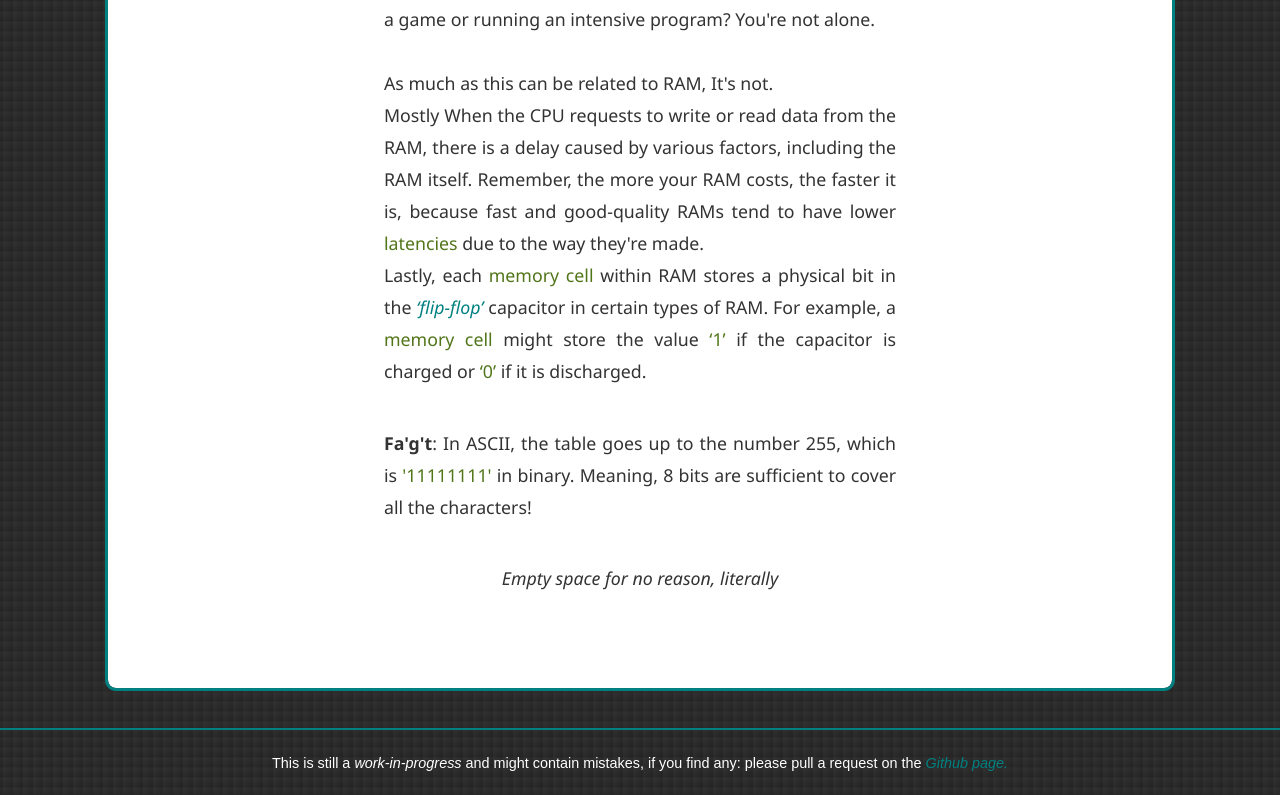
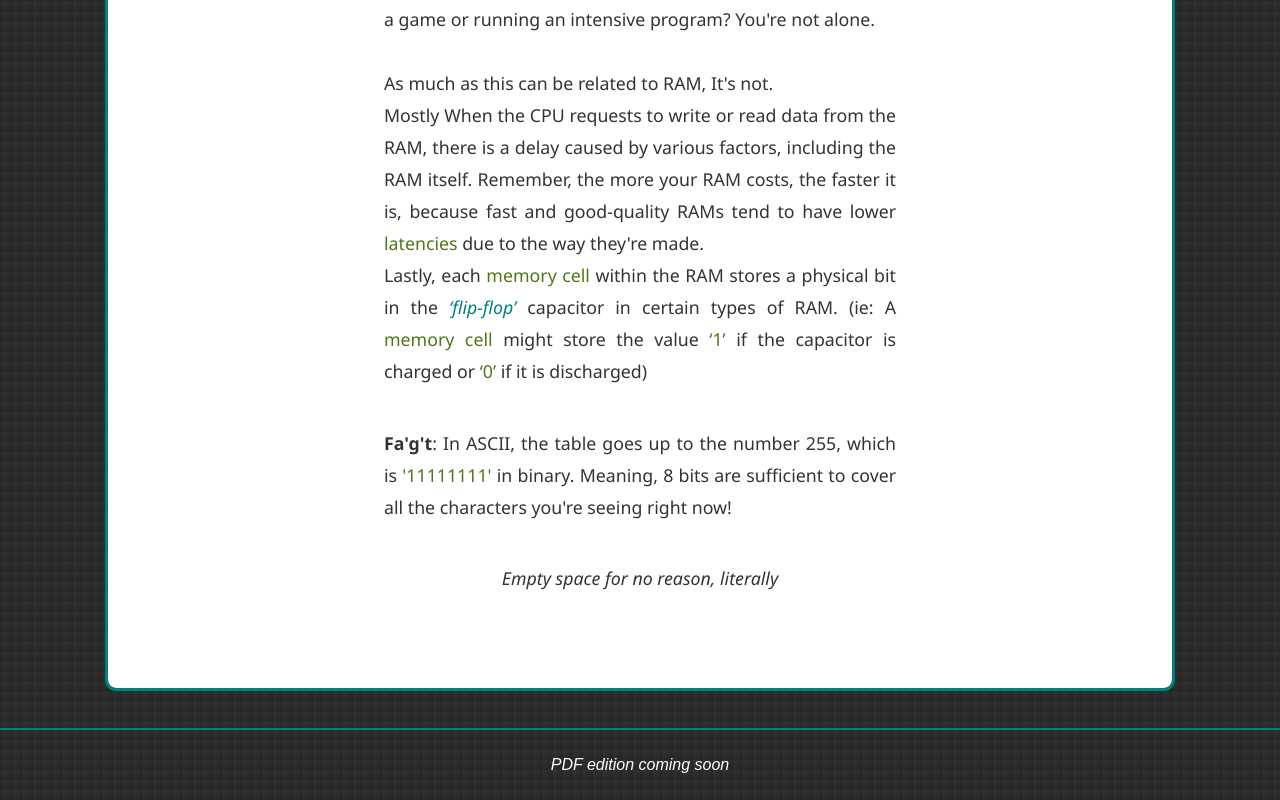
Before and after one commit to hackclub/RAM-a-thon, a plain HTML site: page page1.html in a window 1280 px wide. Shown: the part 7626-8426 px from the top of the page. Drawn offline with Linux system fonts and the light colour scheme.

Commit message:
Add files via upload

```diff
--- a/page1.html
+++ b/page1.html
@@ -63,7 +63,7 @@
                 <br> <br> <b>A Nugget of information:</b> A <font color="#517519">Byte</font> is the smallest addressable unit, meaning that the CPU can read or write one Byte at once at speeds you can't possibly fathom.</p>
 
             <h2>RAM Operating</h2>
-            <p> Why does RAM uses addresses instead of storage blocks to manage data? This aspect is only the tip of the ice-berg as they say. Let's see how memory addresses in RAM operate during workloads and ongoing tasks.
+            <p> Why does RAM use addresses instead of storage blocks to manage data? This aspect is only the tip of the ice-berg as they say. Let's see how memory addresses in RAM operate during workloads and ongoing tasks.
 
                 Random access memories run through a structured process involving memory addressing, reading, writing... etc.
                 <br> <br> The range of valid memory addresses in a computer is called the address space. In a <font color="#517519">32-bit</font> system, each memory address is typically represented by a <font color="#517519">32-bit</font> binary number, such as <font color="#517519">‘0x08405260’</font>, which corresponds to the hexadecimal translation of the number <font color="#517519">‘134484912’</font>. This translation from physical address to a virtual address is handled by the <a href="https://en.wikipedia.org/wiki/Memory_management_unit" rel="noopener noreferrer" target="_blank" class="custom-link"><i>memory management unit</i></a> <font color="#517519">(MMU)</font>, allowing the operating system to manage memory by providing each process with its own virtual address space.
@@ -80,9 +80,9 @@
 
                 <br> Mostly When the CPU requests to write or read data from the RAM, there is a delay caused by various factors, including the RAM itself. Remember, the more your RAM costs, the faster it is, because fast and good-quality RAMs tend to have lower <font color="#517519">latencies</font> due to the way they're made.
 
-                <br> Lastly, each <font color="#517519">memory cell</font> within RAM stores a physical bit in the <a href="https://en.wikipedia.org/wiki/Flip-flop_(electronics)" rel="noopener noreferrer" target="_blank" class="custom-link"><i>‘flip-flop’</i></a> capacitor in certain types of RAM. For example, a <font color="#517519">memory cell</font> might store the value <font color="#517519">‘1’</font> if the capacitor is charged or <font color="#517519">‘0’</font> if it is discharged.</p>
+                <br> Lastly, each <font color="#517519">memory cell</font> within the RAM stores a physical bit in the <a href="https://en.wikipedia.org/wiki/Flip-flop_(electronics)" rel="noopener noreferrer" target="_blank" class="custom-link"><i>‘flip-flop’</i></a> capacitor in certain types of RAM. (ie: A <font color="#517519">memory cell</font> might store the value <font color="#517519">‘1’</font> if the capacitor is charged or <font color="#517519">‘0’</font> if it is discharged)</p>
 
-                <p><b>Fa'g't</b>: In ASCII, the table goes up to the number 255, which is <font color="#517519">'11111111'</font> in binary. Meaning, 8 bits are sufficient to cover all the characters!</p>
+                <p><b>Fa'g't</b>: In ASCII, the table goes up to the number 255, which is <font color="#517519">'11111111'</font> in binary. Meaning, 8 bits are sufficient to cover all the characters you're seeing right now!</p>
 
                 <p class="emptyspace" style="text-align: center;"><i>Empty space for no reason, literally</i></p>
 
@@ -95,7 +95,7 @@
     </section>
 
     <footer>
-        <p>This is still a <i>work-in-progress</i> and might contain mistakes, if you find any: please pull a request on the <a href="https://github.com/ILyesMk2/RAM-a-thon" rel="noopener noreferrer" target="_blank" class="custom-link"><i>Github page.</i></a></p>
+        <p><i>PDF edition coming soon</i></p>
     </footer>
 
     <script src="scripts.js"></script>
--- a/styles.css
+++ b/styles.css
@@ -490,7 +490,7 @@ footer {
   background-size: 10px 10px;
   color: #fff;
   text-align: center;
-  font-size: 0.9em;
+  font-size: 1em;
   position: absolute;
   bottom: 100;
   left: 0;
```
Also changed, not shown: index.html (+2 -2 lines), page2.html (+14 -14 lines), page3.html (+12 -12 lines), page4.html (+1 -1 lines), page5.html (+2 -2 lines).
